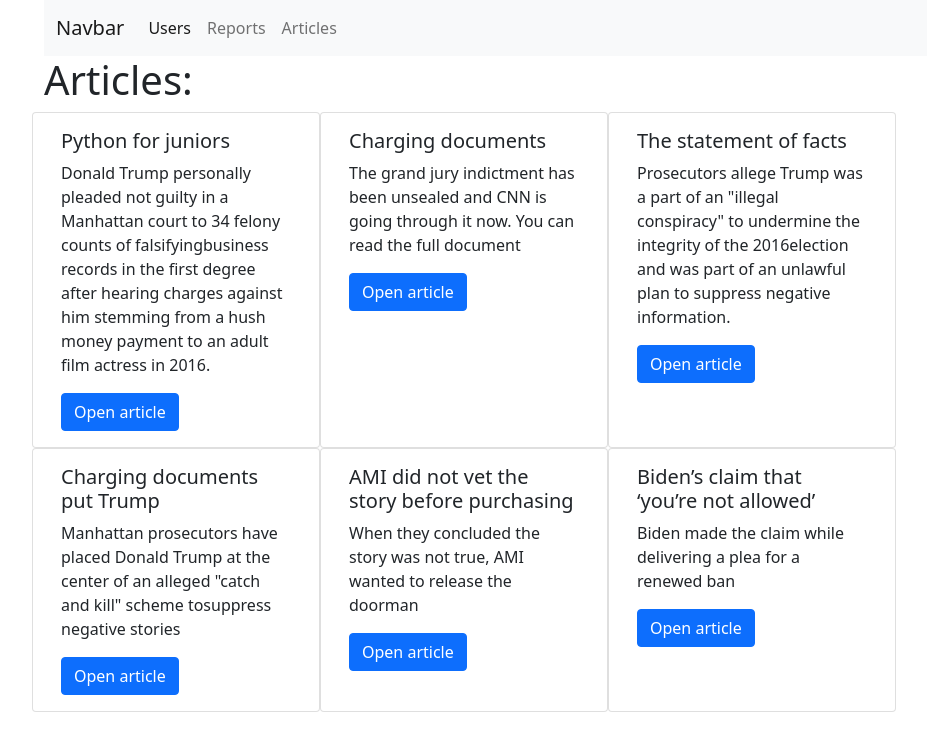
After one commit to alimmamutov/014_Flask, a Flask app: page /articles/ in a window 1280 px wide. The commit adds this page. Shown: the top 751 px of the page, without its empty margins (38-965 px from the left). Run offline with Flask 2, Linux system fonts and the light colour scheme; parts of the project's set-up code (start-up, migrations or seed data) failed here and were passed over; some libraries are stand-ins or nearby versions.

Commit message:
added article blueprint added templates for articles

```diff
--- a/blog/app.py
+++ b/blog/app.py
@@ -4,6 +4,7 @@
 
 from flask import Flask
 
+from blog.article.views import article
 from blog.report.views import report
 from blog.user.views import user
 
@@ -17,3 +18,4 @@ def create_app() -> Flask:
 def register_blueprints(app: Flask):
     app.register_blueprint(user)
     app.register_blueprint(report)
+    app.register_blueprint(article)
--- /dev/null
+++ b/blog/article/views.py
@@ -0,0 +1,67 @@
+from flask import Blueprint, render_template, redirect
+from werkzeug.exceptions import NotFound
+
+from blog.user.views import USERS
+
+article = Blueprint('article', __name__, static_folder='../static', url_prefix='/articles')
+
+ARTICLES = {
+    1: {
+        'title': 'Python for juniors',
+        'text': 'Donald Trump personally pleaded not guilty in a Manhattan court to 34 felony counts of falsifying'
+                'business records in the first degree after hearing charges against him stemming from a hush money '
+                'payment to an adult film actress in 2016.',
+        'user_id': 1
+    },
+    2: {
+        'title': 'Charging documents',
+        'text': 'The grand jury indictment has been unsealed and CNN is going through it now. You can read the full '
+                'document',
+        'user_id': 1
+    },
+    3: {
+        'title': 'The statement of facts',
+        'text': 'Prosecutors allege Trump was a part of an "illegal conspiracy" to undermine the integrity of the 2016'
+                'election and was part of an unlawful plan to suppress negative information.',
+        'user_id': 2
+    },
+    4: {
+        'title': 'Charging documents put Trump',
+        'text': 'Manhattan prosecutors have placed Donald Trump at the center of an alleged "catch and kill" scheme to'
+                'suppress negative stories',
+        'user_id': 2
+    },
+    5: {
+        'title': 'AMI did not vet the story before purchasing',
+        'text': 'When they concluded the story was not true, AMI wanted to release the doorman',
+        'user_id': 3
+    },
+    6: {
+        'title': 'Biden’s claim that ‘you’re not allowed’',
+        'text': 'Biden made the claim while delivering a plea for a renewed ban',
+        'user_id': 2
+    },
+}
+
+
+@article.route('/')
+def article_list():
+    return render_template(
+        'articles/list.html',
+        articles=ARTICLES, users=USERS
+    )
+
+
+@article.route('/<int:pk>')
+def get_article(pk: int):
+    data = ARTICLES[pk]
+    data['username'] = USERS[data['user_id']]
+    # try:
+    #     user_name = USERS[pk]
+    # except KeyError:
+    #     # raise NotFound(f'User id {pk} not found')
+    #     return redirect('https://www.yandex.ru/')  # redirected to another urls
+    return render_template(
+        'articles/detail.html',
+        data=data
+    )
--- /dev/null
+++ b/blog/templates/articles/list.html
@@ -0,0 +1,33 @@
+{% extends 'base.html' %}
+{% block title %}
+    Articles list
+{% endblock %}
+
+{% block body %}
+    <div class="row">
+{#        <div class="col">#}
+            <h1>Articles:</h1>
+{#            <ul>#}
+                {% for article in articles %}
+
+{#                    <li>#}
+{#                        <a href='#'>{{ articles[article].title }}</a>#}
+                        <div class="card" style="width: 18rem;">
+{#                            <img src="..." class="card-img-top" alt="...">#}
+                            <div class="card-body">
+                                <h5 class="card-title">{{ articles[article].title }}</h5>
+                                <p class="card-text">{{ articles[article].text }}</p>
+                                <a href="{{ url_for('article.get_article', pk=articles[article].user_id) }}"
+                                class="btn
+                                btn-primary">Open article</a>
+                            </div>
+                        </div>
+{#                    </li>#}
+
+
+                {% endfor %}
+{#            </ul>#}
+{#        </div>#}
+    </div>
+
+{% endblock %}
--- a/blog/templates/navbar.html
+++ b/blog/templates/navbar.html
@@ -1,7 +1,8 @@
 <nav class="navbar navbar-expand-lg navbar-light bg-light">
     <div class="container-fluid">
         <a class="navbar-brand" href="#">Navbar</a>
-    <button class="navbar-toggler" type="button" data-bs-toggle="collapse" data-bs-target="#navbarNav" aria-controls="navbarNav" aria-expanded="false" aria-label="Toggle navigation">
+        <button class="navbar-toggler" type="button" data-bs-toggle="collapse" data-bs-target="#navbarNav"
+                aria-controls="navbarNav" aria-expanded="false" aria-label="Toggle navigation">
             <span class="navbar-toggler-icon"></span>
         </button>
         <div class="collapse navbar-collapse" id="navbarNav">
@@ -12,6 +13,9 @@
                 <li class="nav-item">
                     <a class="nav-link" href="{{ url_for('report.report_list') }}">Reports</a>
                 </li>
+                <li class="nav-item">
+                    <a class="nav-link" href="{{ url_for('article.article_list') }}">Articles</a>
+                </li>
             </ul>
         </div>
     </div>
--- a/pyproject.toml
+++ b/pyproject.toml
@@ -10,6 +10,7 @@ flask = "1.1.2"
 itsdangerous = "2.0.1"
 Jinja2 = "3.0.3"
 werkzeug = "2.0.3"
+Lorem = "^0.1.1"
 
 [tool.poetry.dev-dependencies]
 
```
Also changed, not shown: blog/templates/articles/detail.html (added, +10 -0 lines), blog/article/__init__.py (added), readme.md, 1 other file. Lines whose indentation alone changed are shown as unchanged.
